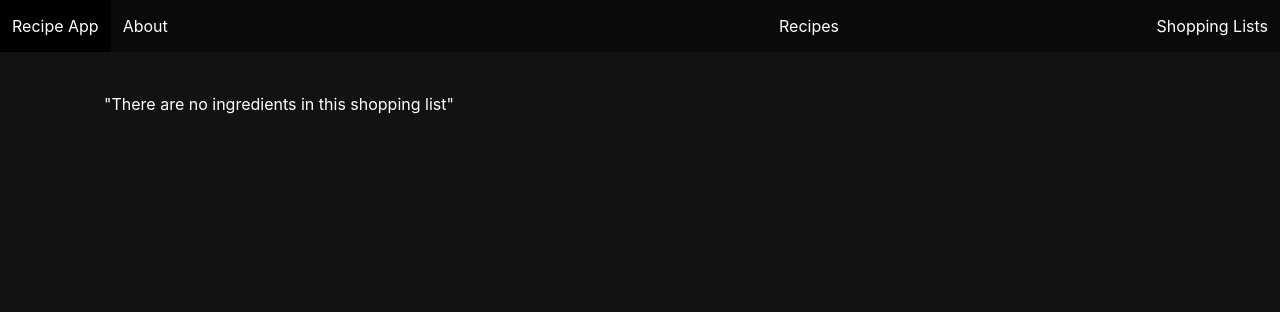
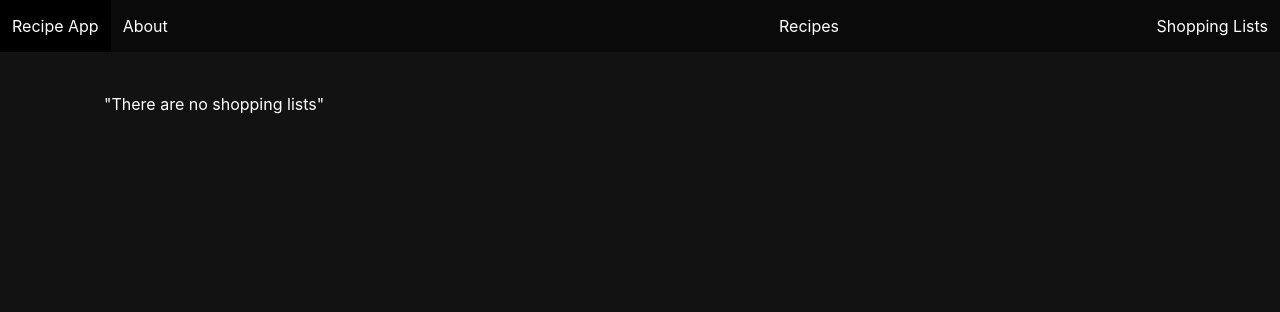
Before and after one commit to larrytu327/Recipe_App, a Django app: page /shoppinglists/ in a window 1280 px wide. Shown: the top 312 px of the page. Run offline with Django 4.2, Linux system fonts and the light colour scheme; data that the repository does not hold is empty.

Commit message:
still need work on shopping_list detail view

```diff
--- a/main_app/templates/shopping_lists_list.html
+++ b/main_app/templates/shopping_lists_list.html
@@ -4,29 +4,13 @@
     {% for shopping_list in shopping_lists %}
 
         <div class="playlist mb-5">
-            <h3 class="title is-3 has-text-success">{{shopping_list.list_name}}</h3>
+            <h3 class="title is-3 has-text-success">
+              <a href="{% url 'shopping_list_detail' shopping_list.pk %}">{{shopping_list.list_name}}</a>
+            </h3>
             <hr />
-
-            {% for ingredient in shopping_list.ingredients.all %}
-
-                <div class="song">
-                    <span>{{forloop.counter}}</span>
-                    <span><b>{{ingredient.name}}</b></span>
-                    <span>{{ingredient.type}}</span>
-                    <span>
-                      <a href="{% url 'shopping_lists_ingredient_assoc' shopping_list.pk ingredient.pk %}?assoc=remove"
-                    class="button is-danger is-outlined">
-                        <span class="icon is-small">
-                          <i class="fas fa-times"></i>
-                        </span>
-                      </a>
-                    </span>
-                </div>
-
-            {% endfor %}
         </div>
     {% empty %}
-        <div class="playlist mb-5">"There are no ingredients in this shopping list"</div>
+      <div class="playlist mb-5">"There are no shopping lists"</div>
     {% endfor %}
 </div>
 {% endblock %}
--- a/main_app/urls.py
+++ b/main_app/urls.py
@@ -12,4 +12,5 @@ urlpatterns = [
     path('recipes/<int:pk>/ingredients/new/', views.IngredientCreate.as_view(), name="ingredient_create"),
     path('shoppinglists/', views.Shopping_Lists_List.as_view(), name="shopping_lists_list"),
     path('shoppinglists/<int:pk>/ingredients/<int:ingredient_pk>/', views.Shopping_ListsIngredientAssoc.as_view(), name="shopping_lists_ingredient_assoc"),
+    path('shoppinglists/<int:pk>/', views.Shopping_ListDetail.as_view(), name="shopping_list_detail"),
 ]
--- a/main_app/views.py
+++ b/main_app/views.py
@@ -98,3 +98,12 @@ class Shopping_ListsIngredientAssoc(View):
         if assoc == "add":
             Shopping_Lists.objects.get(pk=pk).ingredients.add(ingredient_pk)
             return redirect('recipe_detail', pk=pk)
+
+class Shopping_ListDetail(DetailView):
+    model = Shopping_Lists
+    template_name = "shopping_list_detail.html"
+
+    # def get_context_data(self, **kwargs):
+    #     context = super().get_context_data(**kwargs)
+    #     context["shopping_lists"] = Shopping_Lists.objects.all()
+    #     return context
```
Also changed, not shown: main_app/templates/shopping_list_detail.html (added, +28 -0 lines).
